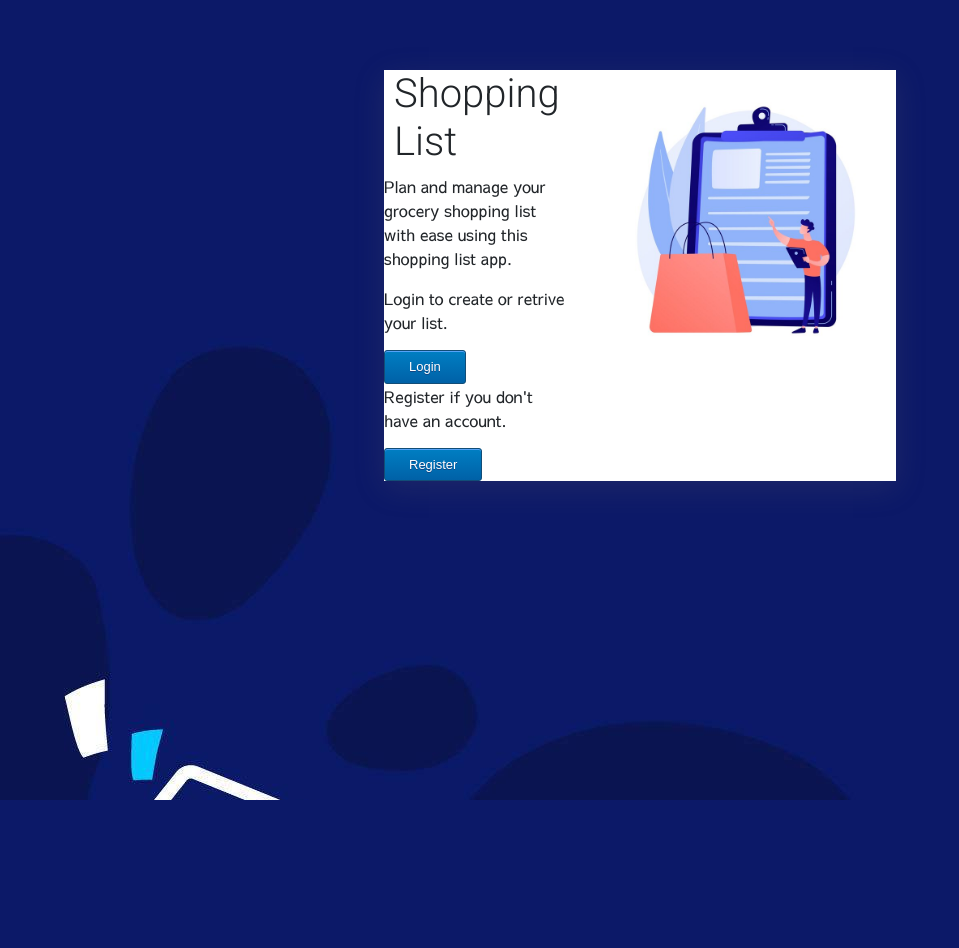
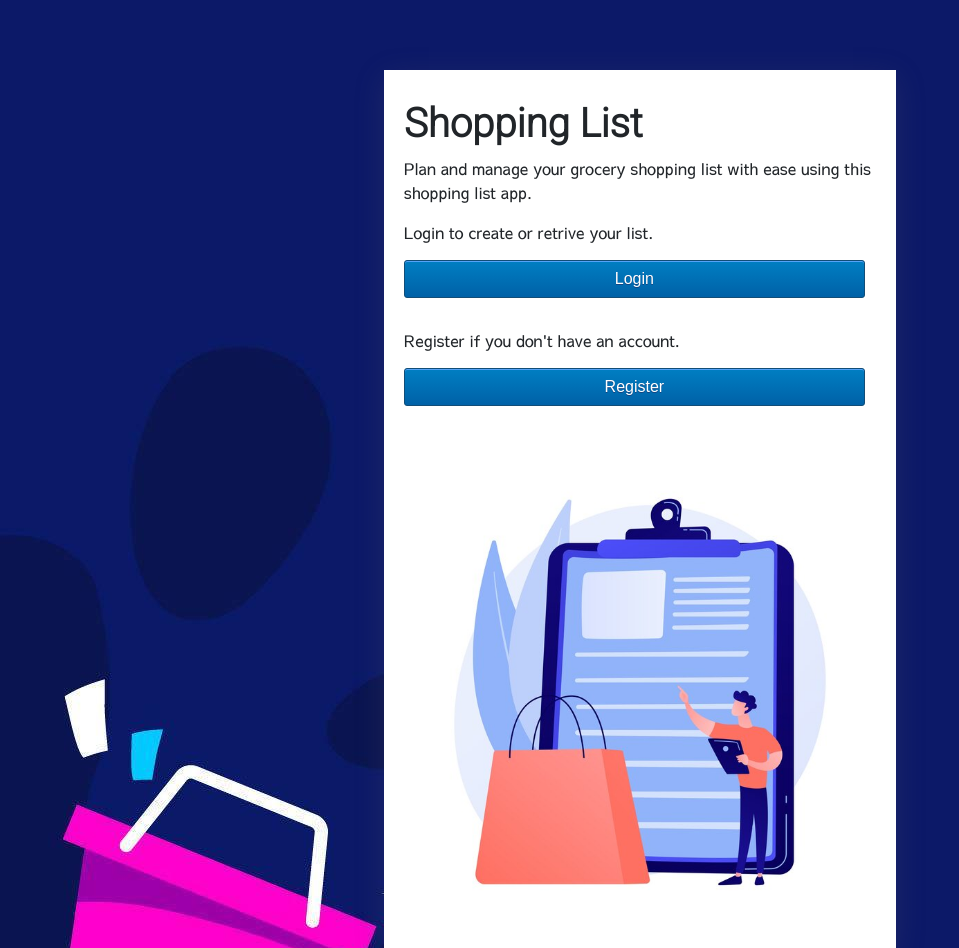
Before and after one commit to slbabin/shopping-list4, a Django app: page / in a window 1280 px wide. Shown: the whole page, without its empty margins (0-959 px from the left). Before the commit the page ends 800 px from the top, so only its background shows below. Run offline with Django 3.2, Linux system fonts and the light colour scheme; some libraries are stand-ins or nearby versions.

Commit message:
Adjusted index page buttons style. Centered imagewithing div

```diff
--- a/shoppinglistapp/static/css/style.css
+++ b/shoppinglistapp/static/css/style.css
@@ -135,10 +135,11 @@
 	cursor:pointer;
 	color:#ffffff;
 	font-family:Arial;
-	font-size:13px;
+	font: size 1.5em;;
 	padding:6px 24px;
 	text-decoration:none;
 	text-shadow:0px 1px 0px #154682;
+
 }
 .myButton:hover {
 	background:linear-gradient(to bottom, #0061a7 5%, #007dc1 100%);
@@ -153,4 +154,28 @@
 
 .main-img {
     min-width: 300px;
+    position: relative;
+    top: 50%;
+    left: 50%;
+    transform: translate(-50%, -50%);
 }
+.main-left-col {
+    min-width: 40%;
+}
+.main-right-col {
+
+}
+.main-left-col h1 {
+    font-weight: 900;
+    margin-top: 30px;
+    margin-left: 20px;
+}
+.main-left-col p {
+    margin-left: 20px;
+    margin-right: 20px;
+}
+.home-page-btn {
+    margin: 0px 20px 30px;
+    width: 90%;
+    text-align: center;
+}
--- a/shoppinglistapp/templates/shoppinglistapp/index.html
+++ b/shoppinglistapp/templates/shoppinglistapp/index.html
@@ -6,23 +6,23 @@
 
 
     <div class="row">
-        <div class="col-sm">
+        <div class="col-sm main-left-col">
           <h1>Shopping List</h1>
 
           <p>Plan and manage your grocery shopping list with ease using this shopping list app.</p>
 
           <p>Login to create or retrive your list.</p>
 
-          <a href="{% url 'login' %}" class="myButton">Login</a>
+          <a href="{% url 'login' %}" class="myButton home-page-btn">Login</a>
 
           <p>Register if you don't have an account.</p>
 
-          <a href="{% url 'register' %}" class="myButton">Register</a>
+          <a href="{% url 'register' %}" class="myButton home-page-btn">Register</a>
 
         </div>
 
-        <div class="col-sm">
-          <img class="img-fluid main-img" src="{% static 'images/app-image.jpg' %}" alt="A man with a pad">
+        <div class="col-sm d-block align-items-center main-right-col">
+          <img class="img-fluid mx-auto main-img" src="{% static 'images/app-image.jpg' %}" alt="A man with a pad">
         </div>
       </div>
 
```
